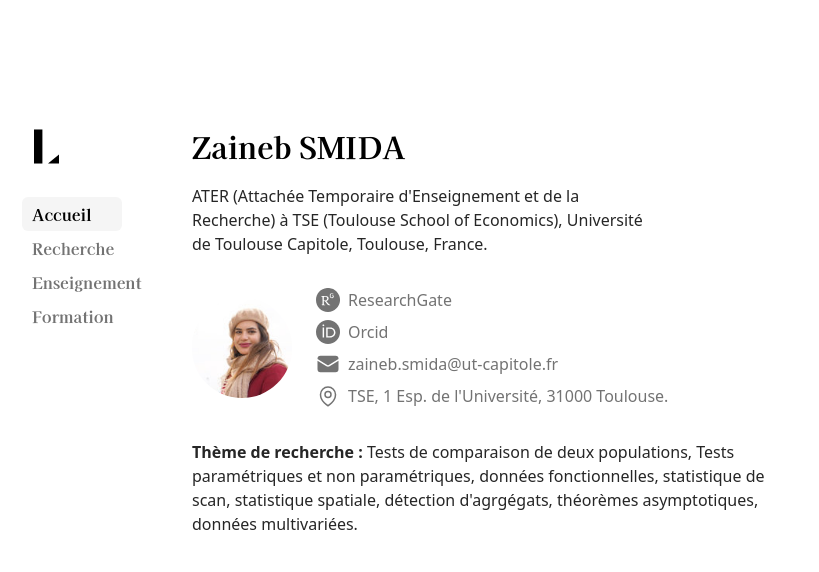
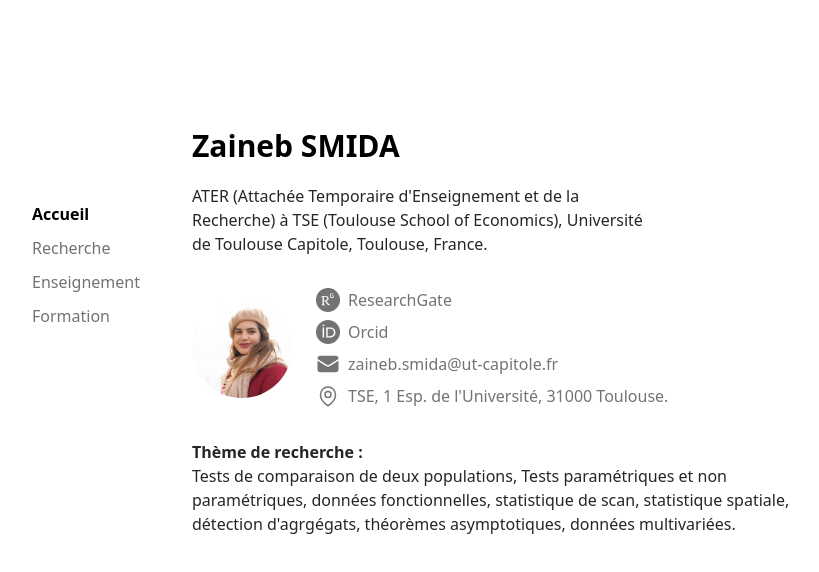
Before and after one commit to smidazai/portfolio, a Next.js app: page / in a window 1280 px wide. Shown: the top 572 px of the page, without its empty margins (170-989 px from the left). Built offline with nearby package versions, Linux system fonts and the light colour scheme.

Commit message:
fix problems

```diff
--- a/app/error.tsx
+++ /dev/null
@@ -1,22 +0,0 @@
-'use client';
-
-import { useEffect } from 'react';
-
-export default function Error({
-  error,
-  reset,
-}: {
-  error: Error;
-  reset: () => void;
-}) {
-  useEffect(() => {
-    // Log the error to an error reporting service
-    console.error(error);
-  }, [error]);
-
-  return (
-    <div>
-      <p>Oh no, something went wrong... maybe refresh?</p>
-    </div>
-  );
-}
--- a/app/layout.tsx
+++ b/components/layout.tsx
@@ -1,8 +1,7 @@
-import './global.css';
 import clsx from 'clsx';
 import type { Metadata } from 'next';
 import localFont from '@next/font/local';
-import Sidebar from '../components/sidebar';
+import Sidebar from './sidebar';
 
 const kaisei = localFont({
   src: '../public/fonts/kaisei-tokumin-latin-700-normal.woff2',
@@ -51,19 +50,8 @@ export default function RootLayout({
   children: React.ReactNode;
 }) {
   return (
-    <html
-      lang="en"
-      className={clsx(
-        'text-black bg-white dark:text-white dark:bg-[#111010]',
-        kaisei.variable
-      )}
-    >
-      <body className="antialiased max-w-4xl mb-40 flex flex-col md:flex-row mx-4 mt-8 md:mt-20 lg:mt-32 lg:mx-auto">
-        <Sidebar />
-        <main className="flex-auto min-w-0 mt-6 md:mt-0 flex flex-col px-2 md:px-0">
+    <>
           {children}
-        </main>
-      </body>
-    </html>
+    </>
   );
 }
--- a/lib/info.tsx
+++ b/lib/info.tsx
@@ -1,18 +1,18 @@
-import me from '../app/placeholder.jpg';
+import me from '../pages/placeholder.jpg';
 
 export const name = 'Zaineb SMIDA';
 export const avatar = me;
 export const about = () => {
   return (
     <>
-      ATER (Attachée Temporaire d'Enseignement et de la Recherche) à TSE (Toulouse School of Economics), Université de Toulouse Capitole, Toulouse, France.
+      <p>ATER (Attachée Temporaire d'Enseignement et de la Recherche) à TSE (Toulouse School of Economics), Université de Toulouse Capitole, Toulouse, France.</p>
     </>
   );
 };
 export const bio = () => {
   return (
     <>
-    <p><b>Thème de recherche : </b>Tests de comparaison de deux populations, Tests paramétriques et non paramétriques, données fonctionnelles, statistique de scan, statistique spatiale, détection d'agrgégats, théorèmes asymptotiques, données multivariées.
+    <b>Thème de recherche : </b><p>Tests de comparaison de deux populations, Tests paramétriques et non paramétriques, données fonctionnelles, statistique de scan, statistique spatiale, détection d'agrgégats, théorèmes asymptotiques, données multivariées.
     </p>
     </>
   );
--- a/next.config.js
+++ b/next.config.js
@@ -4,6 +4,9 @@ const nextConfig = {
   experimental: {
     appDir: true,
   },
+  images: {
+    unoptimized: true
+  },
 }
 
 module.exports = nextConfig
--- /dev/null
+++ b/pages/_app.tsx
@@ -0,0 +1,12 @@
+import './global.css';
+import type { AppProps } from 'next/app'
+
+function MyApp({ Component, pageProps }: AppProps) {
+  return (
+    <>
+    <Component {...pageProps} />
+    </>
+  )
+}
+
+export default MyApp
--- /dev/null
+++ b/pages/_document.tsx
@@ -0,0 +1,17 @@
+import { Html, Head, Main, NextScript } from 'next/document'
+import clsx from 'clsx';
+import type { Metadata } from 'next';
+import Sidebar from '../components/sidebar';
+
+export default function Document() {
+    return (
+        <Html className="text-black bg-white dark:text-white dark:bg-[#111010]">
+            <Head />
+            <body className="antialiased max-w-4xl mb-40 flex flex-col md:flex-row mx-4 mt-8 md:mt-20 lg:mt-32 lg:mx-auto">
+                <Sidebar />
+                <Main />
+                <NextScript />
+            </body>
+        </Html>
+    )
+}
--- a/app/page.tsx
+++ b/pages/index.tsx
@@ -11,7 +11,7 @@ import { name, about, bio, avatar } from '../lib/info';
 
 export const revalidate = 60;
 
-export default async function HomePage() {
+export default function Home() {
 
   return (
     <section>
--- a/tailwind.config.js
+++ b/tailwind.config.js
@@ -1,8 +1,9 @@
 /** @type {import('tailwindcss').Config} */
 module.exports = {
   content: [
-    './app/**/*.{ts,tsx}',
-    './components/**/*.{ts,tsx}',
+    "./app/**/*.{js,ts,jsx,tsx}",
+    "./pages/**/*.{js,ts,jsx,tsx}",
+    "./components/**/*.{js,ts,jsx,tsx}",
   ],
   theme: {
     extend: {
```
Also changed, not shown: pages/avatar.jpg (renamed from app/avatar.jpg), pages/enseignement.tsx (renamed from app/enseignement/page.tsx), pages/formation.tsx (renamed from app/formation/page.tsx), pages/global.css (renamed from app/global.css), pages/placeholder.jpg (renamed from app/placeholder.jpg), pages/recherche.tsx (renamed from app/recherche/page.tsx).
